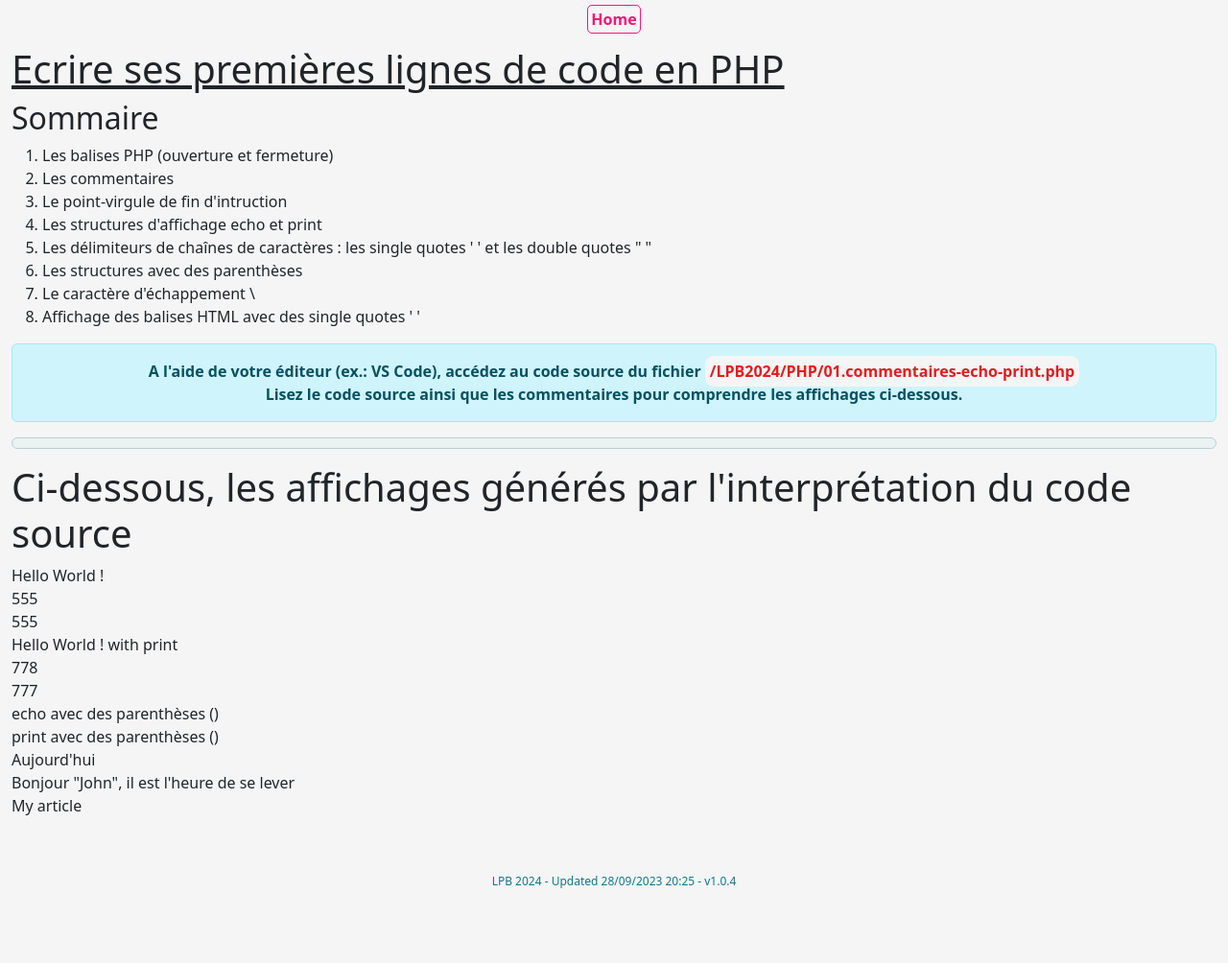
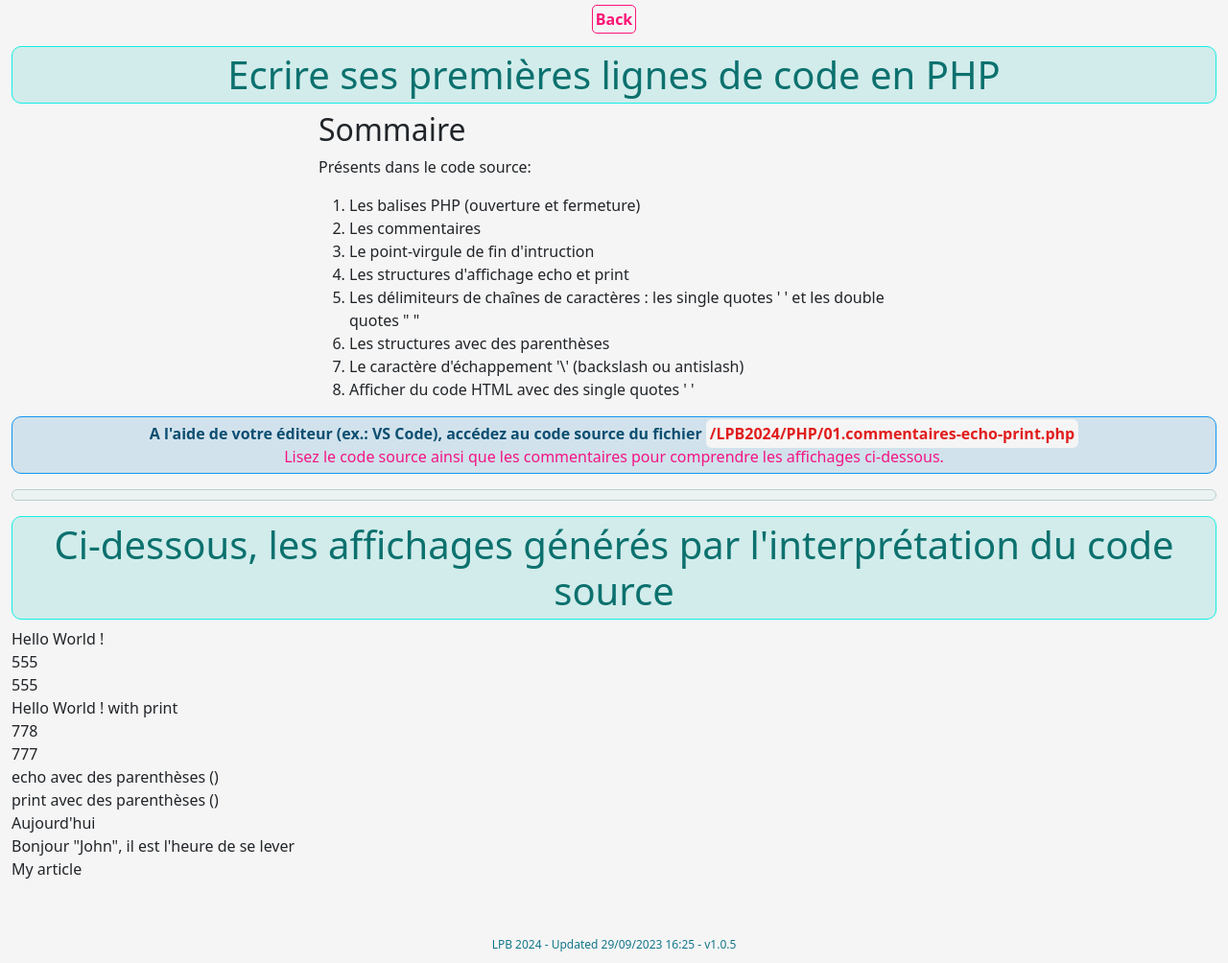
Before and after one commit to aKelleter/LPB2024, a PHP site: page /PHP/01.commentaires-echo-print.php in a window 1280 px wide. Shown: the whole page at 96% size. Before the commit the page ends 926 px from the top, so only its background shows below. Run offline with PHP 8.4, Linux system fonts and the light colour scheme.

Commit message:
Update to 1.0.5
- Add logo
- Update styles
- Update indexes

```diff
--- a/PHP/01.commentaires-echo-print.php
+++ b/PHP/01.commentaires-echo-print.php
@@ -13,12 +13,14 @@
 <body>
 <div class="container-fluid">
     <nav class="mt-2 text-center mb-3">
-        <a href="index.php" class="menu">Home</a>
+        <a href="index.php" class="menu">Back</a>
     </nav>
-    <h1>
-        <u>Ecrire ses premières lignes de code en PHP</u>
-    </h1>
+    <h1 class="lpb-h1-script">Ecrire ses premières lignes de code en PHP</h1>
+    <div class="row">
+        <div class="col-3"></div>
+        <div class="col-6">
             <h2>Sommaire</h2>
+            <p>Présents dans le code source:</p>
             <ol>
                 <li>Les balises PHP (ouverture et fermeture)</li>
                 <li>Les commentaires</li>
@@ -26,16 +28,18 @@
                 <li>Les structures d'affichage echo et print</li>
                 <li>Les délimiteurs de chaînes de caractères : les single quotes ' ' et les double quotes " "</li>
                 <li>Les structures avec des parenthèses</li>
-            <li>Le caractère d'échappement \</li>
-            <li>Affichage des balises HTML avec des single quotes ' '</li>
+                <li>Le caractère d'échappement '\' (backslash ou antislash)</li>
+                <li>Afficher du code HTML avec des single quotes ' '</li>
             </ol>
-        <p class="alert alert-info text-center">
-            <strong>
+        </div>
+        <div class="col-3"></div>
+    </div>
+    <p class="lpb-info">
         A l'aide de votre éditeur (ex.: VS Code), accédez au code source du fichier <span class="pathfiles">/LPB2024/PHP/01.commentaires-echo-print.php</span><br>
-                Lisez le code source ainsi que les commentaires pour comprendre les affichages ci-dessous.
-            </strong></p>
+        <span class="lpb-marker">Lisez le code source ainsi que les commentaires pour comprendre les affichages ci-dessous.</span>
+    </p>
     <hr class="lpb-hr">
-        <h1>Ci-dessous, les affichages générés par l'interprétation du code source</h1>
+    <h1 class="lpb-h1-script">Ci-dessous, les affichages générés par l'interprétation du code source</h1>
 
     <?php
             // "<?php" -> Balise indiquant que l'on va insérer un bloc de code PHP
--- a/conf.php
+++ b/conf.php
@@ -1,9 +1,17 @@
 <?php
 
-    const APP_UPDATE = '28/09/2023 20:25';
-    const APP_VERSION = 'v1.0.4';
+    const APP_UPDATE = '29/09/2023 16:25';
+    const APP_VERSION = 'v1.0.5';
     const APP_YEAR = '2024';
 
+    /**
+     * Display the footer of the page
+     *
+     * @param string $year	Current site Year
+     * @param string $date	Date of the last update
+     * @param string $version	Version of the site
+     * @return string	HTML code of the footer
+     */
     function displayFooter($year, $date, $version)
     {
         $string = '';
--- a/index.php
+++ b/index.php
@@ -14,7 +14,10 @@
     <div class="container-fluid">
         <div class="row mt-2 text-center">
             <div class="col-12 mt-2 header-site">
-                <h1 class="title-h1">Mini-site<br> Langages de programmation : Les bases (LPB)</h1>
+                <h1 class="title-h1">
+                    <img src="logo.svg" alt="logo" class="lpb-logo">
+                    Mini-site<br> Langages de programmation : Les bases (LPB)
+                </h1>
                 <p>Page d'acceuil du cours sur les bases de la programmation en PHP et JAVASCRIPT</p>
             </div>
         </div>
--- a/styles.css
+++ b/styles.css
@@ -34,9 +34,8 @@ a.menu:hover{
 .pathfiles{
     background-color: rgb(245, 245, 245);
     color: rgb(225, 29, 29);
-    padding: 5px;
-    border-radius: 9px;
-    margin-bottom: 10px;
+    padding: 4px;
+    border-radius: 6px;
 }
 
 .title-h1{
@@ -57,9 +56,41 @@ a.menu:hover{
     margin-bottom: 10px;
 }
 
+.lpb-info{
+    text-align: center;
+    font-weight: bold;
+    color: rgb(12, 78, 113);
+    border: 1px solid rgb(20, 148, 239);
+    background-color: rgb(209, 226, 236);
+    border-radius: 10px;
+    padding: 5px;
+}
 .lpb-hr{
     border: 1px solid rgb(10, 97, 93);
     background-color: rgb(209, 236, 235);
     border-radius: 10px;
     padding: 5px;
 }
+
+.lpb-logo{
+    width: 32px;
+    margin-bottom: 10px;
+    border: 1px solid rgb(20, 239, 228);
+    background-color: rgb(209, 236, 235);
+    border-radius: 10px;
+    padding: 5px;
+}
+
+.lpb-h1-script{
+    text-align: center;
+    color: rgb(12, 113, 110);
+    border: 1px solid rgb(20, 239, 228);
+    background-color: rgb(209, 236, 235);
+    border-radius: 10px;
+    padding: 5px;
+}
+
+.lpb-marker{
+    color: rgb(244, 21, 132);
+    font-weight: 500;
+}
```
Also changed, not shown: JAVASCRIPT/index.php (+5 -2 lines), PHP/index.php (+5 -2 lines), logo.svg (added). Lines whose indentation alone changed are shown as unchanged.
